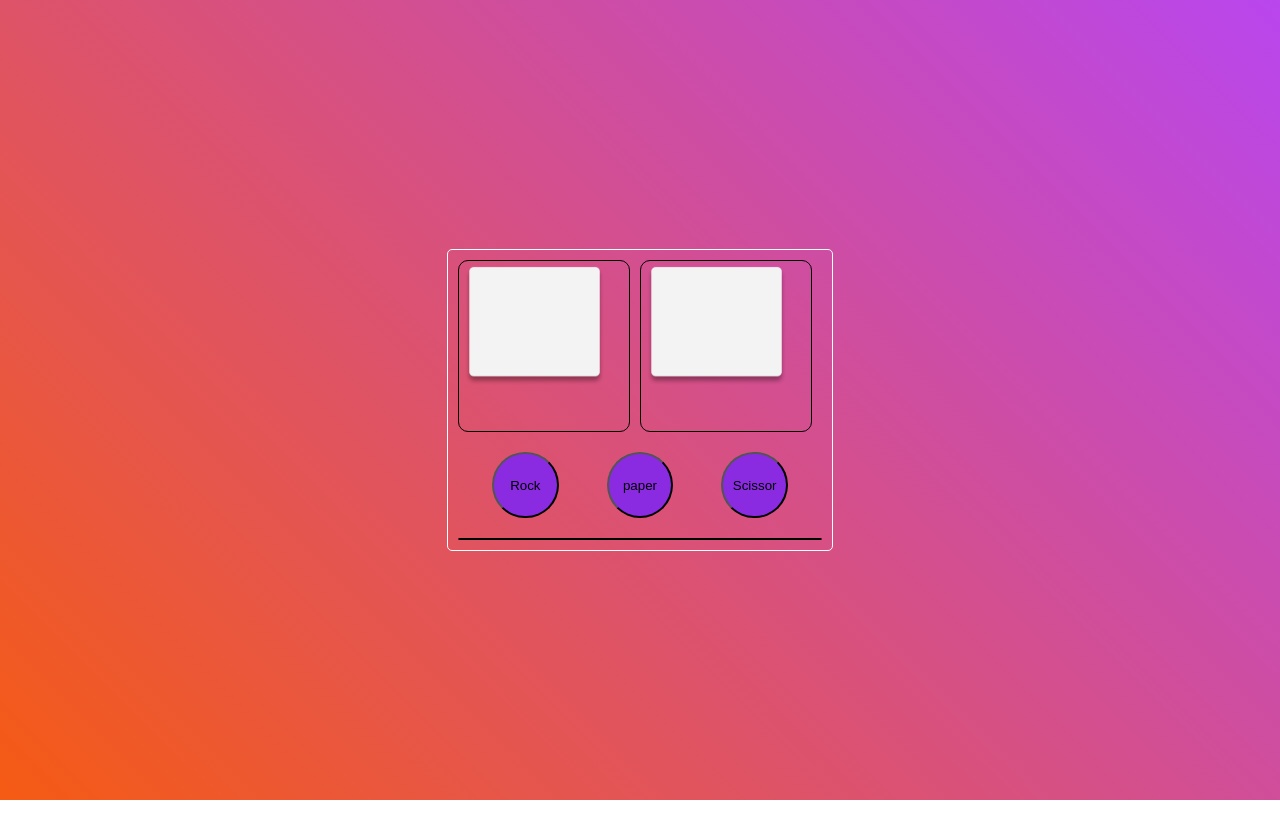
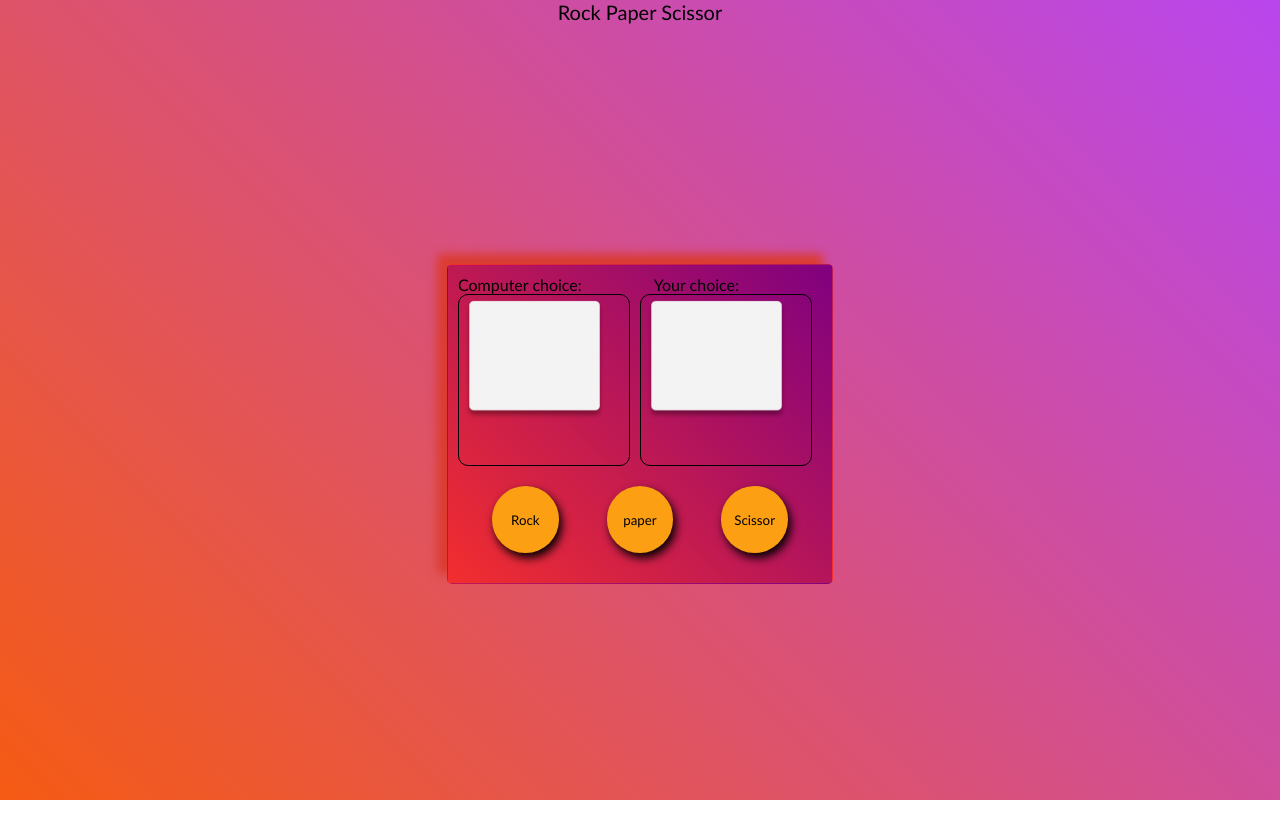
Before and after one commit to SCHT001/Rock_Paper_scissor, a plain HTML site: page index.html in a window 1280 px wide. Before the commit the page ends 800 px from the top, so only its background shows below. Drawn offline with Linux system fonts and the light colour scheme.

Commit message:
final changes

```diff
--- a/index.html
+++ b/index.html
@@ -5,11 +5,14 @@
     <meta http-equiv="X-UA-Compatible" content="IE=edge">
     <meta name="viewport" content="width=device-width, initial-scale=1.0">
     <link rel="stylesheet" href="style.css">
-    <title>Document</title>
+    <title>RPS</title>
 </head>
 <body>
     <div class="main">
+        <span class="title">Rock Paper Scissor</span>
+        <div class="submain">
             <div class="container">
+                <p class="topic"> Computer choice: <span> Your choice: </span></p>
                <div class="display">
                    <div class="computer">
                        <img id="cmptr1" src="image/white.png" alt="cmptrchoice" height="120em">
@@ -34,6 +37,7 @@
                </div>
            </div>
         </div>
+    </div>
 </body>
 <script src="script.js"></script>
 </html>
--- a/style.css
+++ b/style.css
@@ -1,23 +1,29 @@
 *{
     padding: 0px;
     margin: 0px;
+    font-family: 'Gill Sans', 'Gill Sans MT', Calibri, 'Trebuchet MS', sans-serif;
 }
-.main
-{
+.main{
     background:linear-gradient(45deg,rgb(245, 91, 19),rgb(185, 70, 238));
     height: 100vh;
+}
+.submain
+{
     background-position: center;
     background-size: cover;
     display: flex;
     align-items: center;
     justify-content: center;
+    height: 100vh;
 }
 .container{
-    border: 0.2px solid white;
+    border: 0.2px solid transparent;
     border-radius: 5px;
     padding: 10px;
     height: fit-content;
+    box-shadow: -10px -10px 10px  rgb(219, 60, 49);
     width: fit-content;
+    background: linear-gradient(45deg,rgb(243, 46, 46),purple);
 }
 .display
 {
@@ -38,16 +44,33 @@
     gap:3em;
 }
 .btn{
-    background-color: blueviolet;
+    background-color: rgb(252, 159, 19);
     border-radius: 50%;
     height: 5em;
     width: 5em;
     cursor: pointer;
+    box-shadow: 3px 5px 10px;
+    border: none;
+}
+.btn:hover{
+    background-color: rgb(238, 87, 87);
 }
 #resultBox{
-    border: 0.1px solid black;
     border-radius: 10px;
     font-size: 40px;
     margin-top: 20px;
-    background: linear-gradient(45deg,rgb(31, 168, 231),rgb(153, 0, 255));
+    background:none;
+    color: rgb(0, 0, 0);
+    text-align:center;
 }
+.topic{
+    color: black;
+    display: flex;
+    gap:4.5em;
+}
+.title{
+    display: flex;
+    justify-content: center;
+    font-size: 20px;
+
+}
```
Lines whose indentation alone changed are shown as unchanged.
